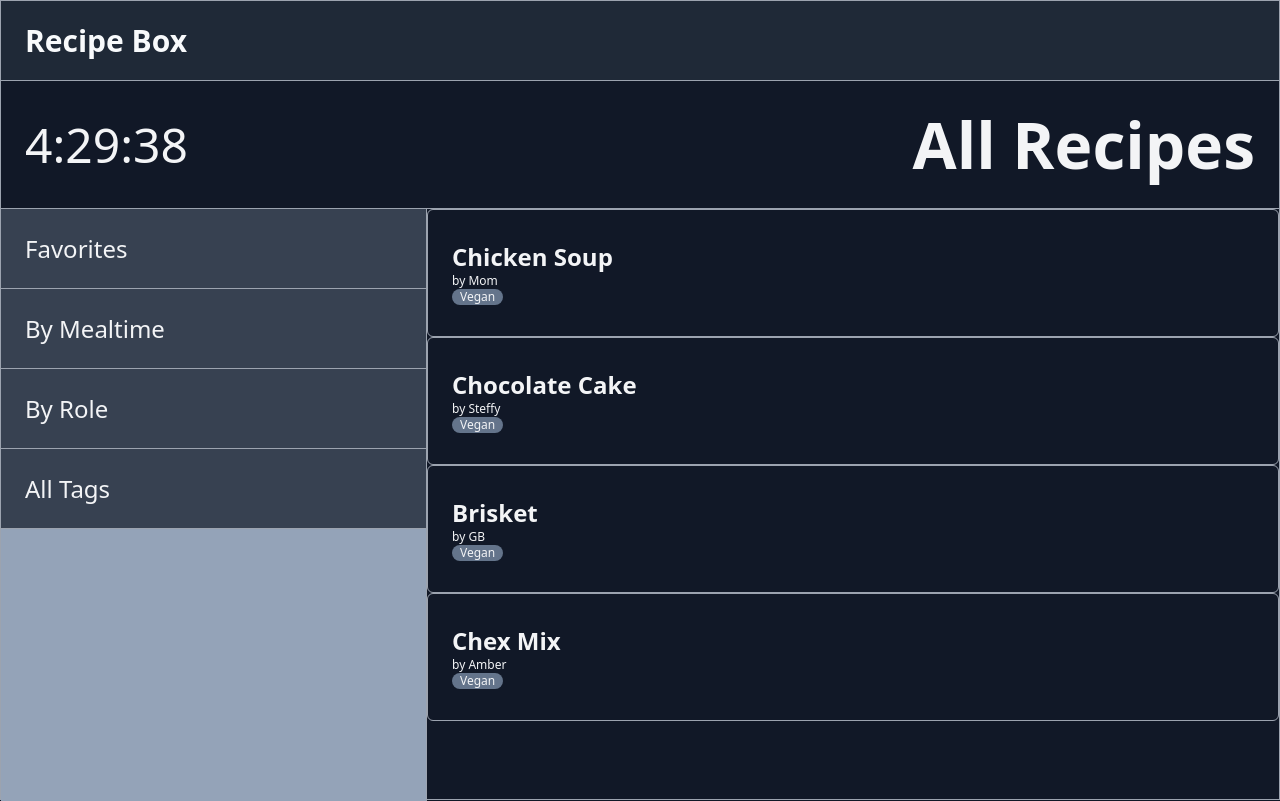
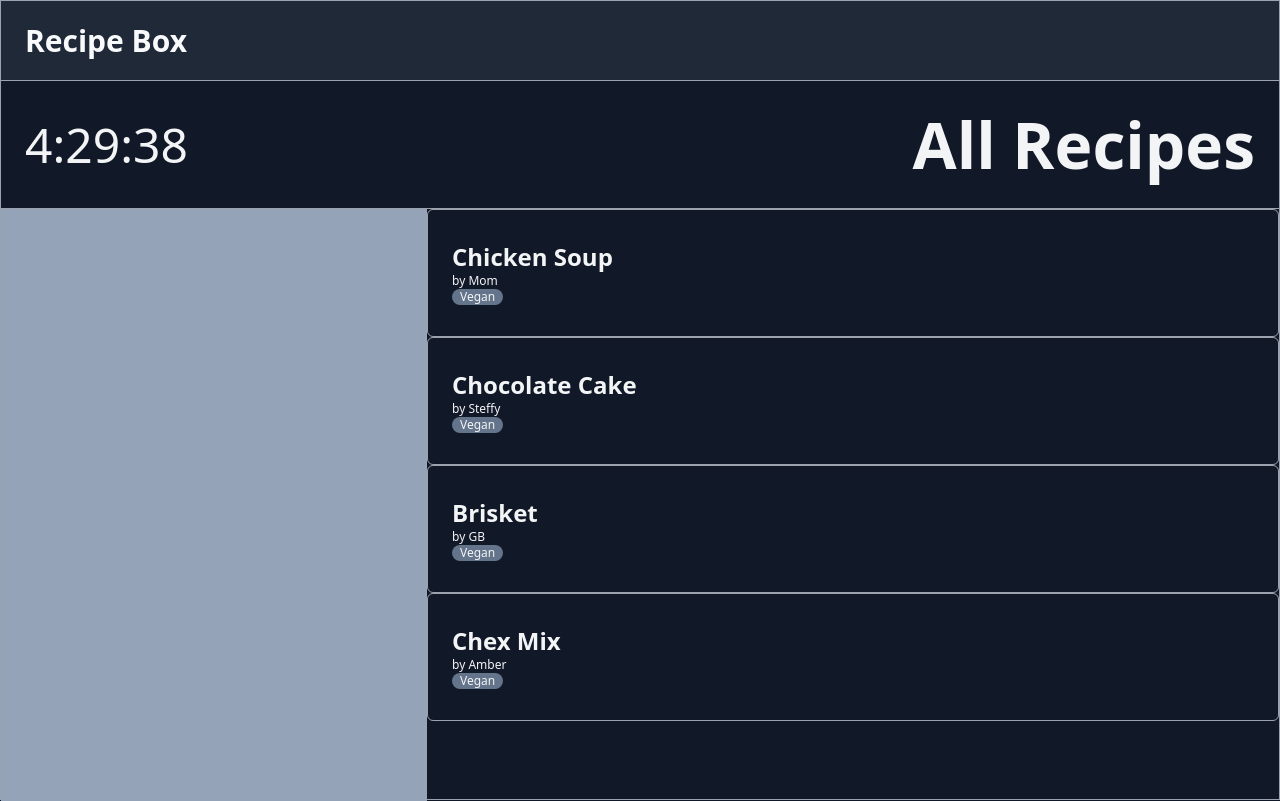
Before and after one commit to pbryan9/Recipes, a Next.js app: page /recipes in a window 1280 px wide. Built offline with nearby package versions, Linux system fonts and the light colour scheme.

Commit message:
rework components for improved reusability

```diff
--- a/src/app/recipes/_components/LeftNav.tsx
+++ b/src/app/recipes/_components/LeftNav.tsx
@@ -1,13 +1,15 @@
-import LeftNavCard from './LeftNavCard';
+import React from 'react';
 
-export default function LeftNav() {
-  const categories = ['Favorites', 'By Mealtime', 'By Role', 'All Tags'];
+type LeftNavProps = {
+  children: React.ReactNode;
+};
+
+export default function LeftNav({ children }: LeftNavProps) {
+  // const categories = ['Favorites', 'By Mealtime', 'By Role', 'All Tags'];
 
   return (
     <nav className='h-full basis-4/12 bg-slate-400 overflow-y-auto flex flex-col justify-start gap-0 border-r border-gray-400'>
-      {categories.map((category) => (
-        <LeftNavCard>{category}</LeftNavCard>
-      ))}
+      {children}
     </nav>
   );
 }
--- a/src/app/recipes/create-new-recipe/_components/Button.tsx
+++ b/src/app/recipes/create-new-recipe/_components/Button.tsx
@@ -1,21 +1,21 @@
-import type { PropsWithChildren, MouseEventHandler } from 'react';
-
 type ButtonProps = {
-  onClick: MouseEventHandler<HTMLButtonElement>;
+  onClick: React.MouseEventHandler<HTMLButtonElement>;
   border?: 'none';
+  disabled?: boolean;
+  type?: 'button' | 'submit';
+  children: React.ReactNode;
 };
 
 export default function Button({
+  onClick,
+  border = undefined,
+  disabled = false,
+  type = 'button',
   children,
-  border = undefined,
-  onClick,
-  ...args
-}: PropsWithChildren<ButtonProps>) {
+}: ButtonProps) {
   return (
     <button
-      type='button'
-      onClick={onClick}
-      {...args}
+      {...{ type, disabled, onClick }}
       className={`col-span-2  text-center rounded-md text-base h-full ${
         border !== 'none' && 'border border-gray-400'
       }`}
```
Also changed, not shown: src/app/recipes/_components/LeftNavCard.tsx (+6 -2 lines).
